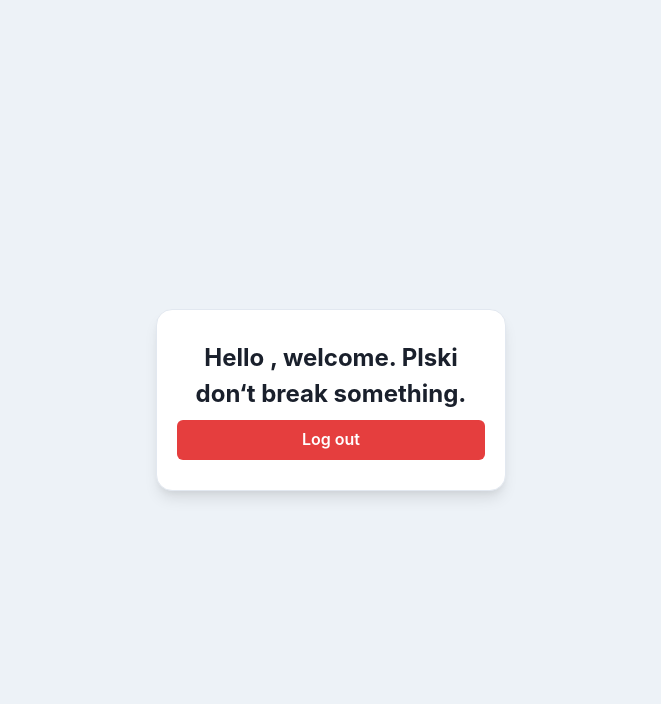
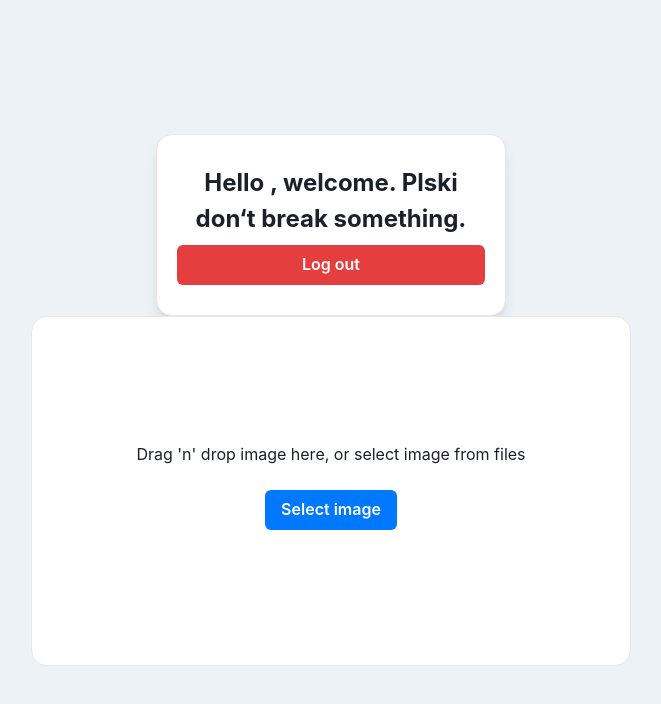
Before and after one commit to shovancak/learning-playground, a Next.js app: page /dashboard in a window 1280 px wide. Shown: the top 704 px of the page, without its empty margins (309-970 px from the left). Built offline with nearby package versions, Linux system fonts and the light colour scheme; no server answers.

Commit message:
Add react-dropzone to select image

```diff
--- a/package.json
+++ b/package.json
@@ -16,7 +16,7 @@
   },
   "dependencies": {
     "@apollo/client": "3.5.10",
-    "@chakra-ui/react": "1.6.12",
+    "@chakra-ui/react": "1.8.8",
     "@chakra-ui/styled-system": "1.19.0",
     "@chakra-ui/theme-tools": "1.3.6",
     "@emotion/react": "11.9.0",
@@ -46,6 +46,7 @@
     "query-string": "7.1.1",
     "react": "17.0.2",
     "react-dom": "17.0.2",
+    "react-dropzone": "^14.2.3",
     "react-hook-form": "7.29.0",
     "react-icons": "^4.6.0",
     "react-recipes": "^1.4.0",
--- /dev/null
+++ b/src/components/ImageUploader.tsx
@@ -0,0 +1,48 @@
+import React from 'react'
+import { useDropzone } from 'react-dropzone'
+import { Button, Flex, Text } from '@chakra-ui/react'
+
+interface ImageUploaderProps {
+  onSuccess: (file: File) => void
+}
+
+export const ImageUploader = ({ onSuccess }: ImageUploaderProps) => {
+  const { open, getRootProps, isDragActive } = useDropzone({
+    accept: {
+      'image/*': ['.jpeg', '.jpg', '.png'],
+    },
+    maxFiles: 1,
+    multiple: false,
+    noClick: true,
+    onDropAccepted: (files: File[]) => {
+      onSuccess(files[0])
+    },
+    onDropRejected: (fileRejections) => {
+      alert(`ImageUploader error: ${fileRejections[0].errors[0].message}`)
+    },
+  })
+
+  return (
+    <Flex
+      direction="column"
+      w="600px"
+      h="350px"
+      borderRadius="16px"
+      bgColor={isDragActive ? 'blue.50' : 'white'}
+      align="center"
+      justify="center"
+      gap="24px"
+      borderWidth="1px"
+      borderColor={isDragActive ? 'blue.400' : 'gray.200'}
+      {...getRootProps()}
+      pb="10px"
+    >
+      <Text>
+        Drag &apos;n&apos; drop image here, or select image from files
+      </Text>
+      <Button colorScheme="messenger" onClick={open}>
+        Select image
+      </Button>
+    </Flex>
+  )
+}
--- a/src/pages/dashboard.tsx
+++ b/src/pages/dashboard.tsx
@@ -1,6 +1,7 @@
 import { Button, Flex, Spinner, Text, VStack } from '@chakra-ui/react'
 import type { NextPage } from 'next'
 import Head from 'next/head'
+import { ImageUploader } from 'components/ImageUploader'
 import { useAuth } from 'providers/UserProvider'
 
 const Dashboard: NextPage = () => {
@@ -53,6 +54,11 @@ const Dashboard: NextPage = () => {
             </Button>
           </VStack>
         </Flex>
+        <ImageUploader
+          onSuccess={(files) => {
+            console.log('files', files)
+          }}
+        />
       </Flex>
     </>
   )
```
Also changed, not shown: src/pages/profile-picture.tsx (added, +57 -0 lines), 1 other file (tests, documents, lock files or other folders).
